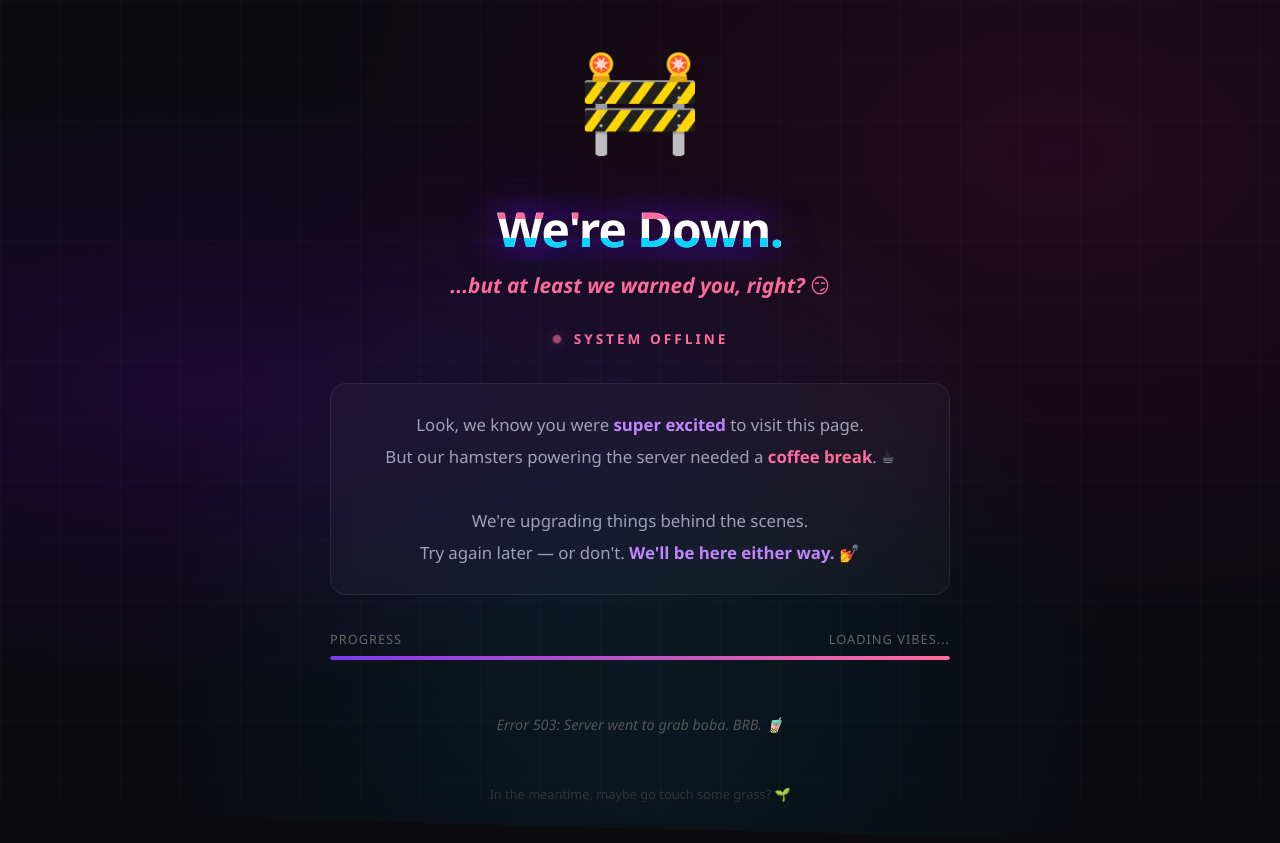
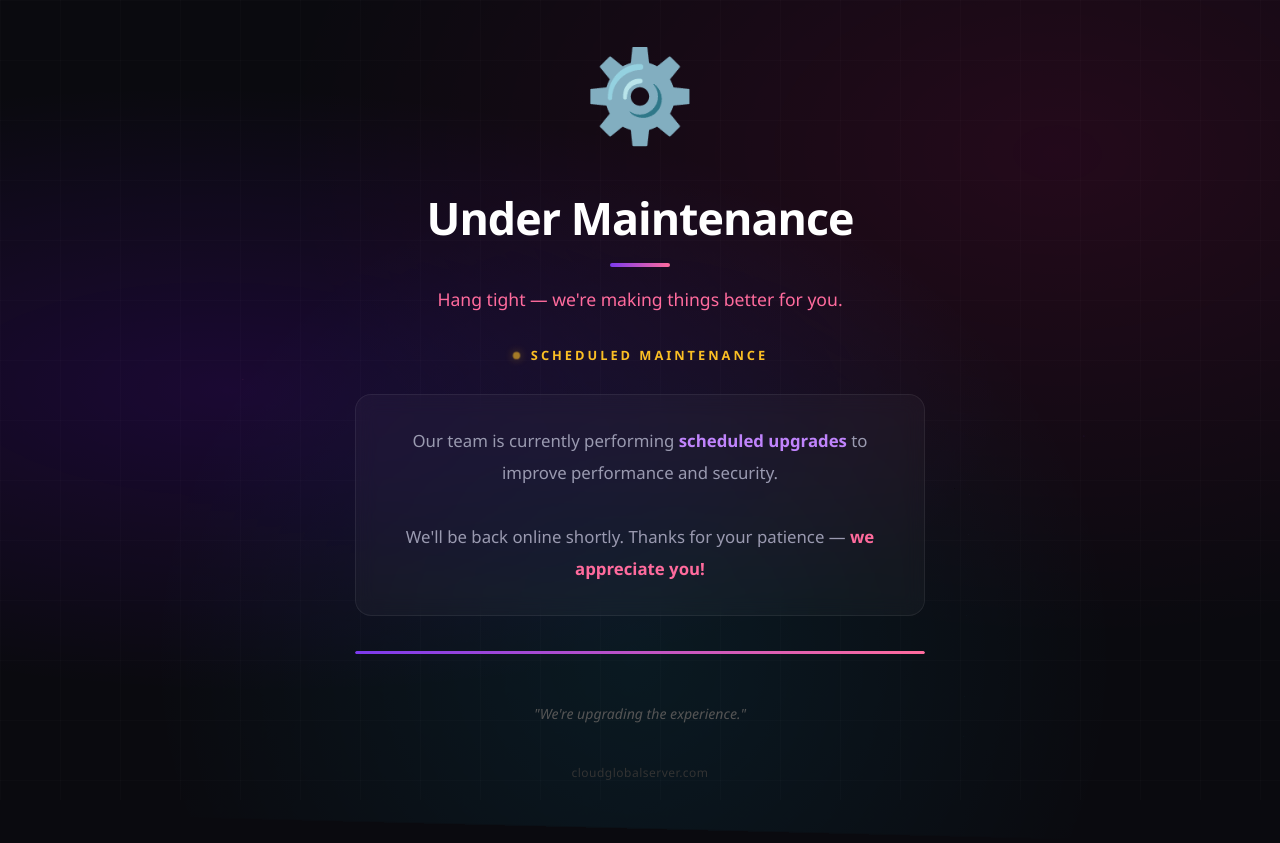
Before and after one commit to tuyuldanbayulnuyul/teswev, a plain HTML site: page index.html in a window 1280 px wide. After the commit the page ends 821 px from the top, so only its background shows below. Drawn offline with Linux system fonts and the light colour scheme.

Commit message:
feat: clean maintenance page - no 404, pure maintenance for all routes

```diff
--- a/index.html
+++ b/index.html
@@ -3,7 +3,7 @@
 <head>
     <meta charset="UTF-8">
     <meta name="viewport" content="width=device-width, initial-scale=1.0">
-    <title>Under Maintenance | We'll Be Back</title>
+    <title>We'll Be Right Back | Maintenance</title>
     <style>
         * {
             margin: 0;
@@ -22,7 +22,6 @@
             position: relative;
         }
 
-        /* Animated gradient background */
         .bg-gradient {
             position: fixed;
             top: 0;
@@ -40,7 +39,6 @@
             100% { transform: scale(1.1) rotate(2deg); }
         }
 
-        /* Grid overlay */
         .grid-overlay {
             position: fixed;
             top: 0;
@@ -48,8 +46,8 @@
             width: 100%;
             height: 100%;
             background-image:
-                linear-gradient(rgba(255,255,255,0.02) 1px, transparent 1px),
-                linear-gradient(90deg, rgba(255,255,255,0.02) 1px, transparent 1px);
+                linear-gradient(rgba(255,255,255,0.015) 1px, transparent 1px),
+                linear-gradient(90deg, rgba(255,255,255,0.015) 1px, transparent 1px);
             background-size: 60px 60px;
             pointer-events: none;
         }
@@ -57,121 +55,113 @@
         .container {
             text-align: center;
             padding: 40px;
-            max-width: 700px;
+            max-width: 650px;
             width: 90%;
             position: relative;
             z-index: 10;
         }
 
-        /* Glitch effect for the emoji */
-        .emoji-container {
-            font-size: 100px;
-            margin-bottom: 20px;
-            position: relative;
+        .icon {
+            font-size: 90px;
+            margin-bottom: 25px;
             display: inline-block;
             animation: float 3s ease-in-out infinite;
         }
 
         @keyframes float {
             0%, 100% { transform: translateY(0px); }
-            50% { transform: translateY(-15px); }
+            50% { transform: translateY(-12px); }
         }
 
-        /* Glowing title */
         h1 {
             color: #ffffff;
-            font-size: 3rem;
-            margin-bottom: 10px;
+            font-size: 2.8rem;
+            margin-bottom: 12px;
             font-weight: 800;
             letter-spacing: -1px;
-            text-shadow: 0 0 40px rgba(120, 0, 255, 0.5);
+            position: relative;
+        }
+
+        h1::after {
+            content: '';
+            display: block;
+            width: 60px;
+            height: 4px;
+            background: linear-gradient(90deg, #7c3aed, #ff6b9d);
+            margin: 15px auto 0;
+            border-radius: 2px;
         }
 
         .subtitle {
             color: #ff6b9d;
-            font-size: 1.3rem;
-            font-weight: 600;
-            margin-bottom: 30px;
-            font-style: italic;
+            font-size: 1.1rem;
+            font-weight: 500;
+            margin-top: 20px;
+            margin-bottom: 35px;
         }
 
-        .roast {
+        .card {
             background: rgba(255, 255, 255, 0.03);
-            border: 1px solid rgba(255, 255, 255, 0.08);
+            border: 1px solid rgba(255, 255, 255, 0.07);
             border-radius: 16px;
-            padding: 25px 30px;
+            padding: 30px;
             margin-bottom: 35px;
             backdrop-filter: blur(10px);
         }
 
-        .roast p {
-            color: #a0a0b8;
+        .card p {
+            color: #9a9ab0;
             font-size: 1.05rem;
             line-height: 1.9;
         }
 
-        .roast .highlight {
+        .card .highlight {
             color: #c084fc;
             font-weight: 600;
         }
 
-        .roast .sassy {
+        .card .accent {
             color: #ff6b9d;
             font-weight: 600;
         }
 
-        /* Animated status bar */
         .status-bar {
             display: flex;
             align-items: center;
             justify-content: center;
-            gap: 12px;
-            margin-bottom: 35px;
+            gap: 10px;
+            margin-bottom: 30px;
         }
 
         .status-dot {
-            width: 10px;
-            height: 10px;
-            background: #ff6b9d;
+            width: 9px;
+            height: 9px;
+            background: #fbbf24;
             border-radius: 50%;
             animation: pulse 1.5s ease-in-out infinite;
-            box-shadow: 0 0 15px rgba(255, 107, 157, 0.6);
+            box-shadow: 0 0 12px rgba(251, 191, 36, 0.6);
         }
 
         @keyframes pulse {
             0%, 100% { opacity: 1; transform: scale(1); }
-            50% { opacity: 0.5; transform: scale(0.8); }
+            50% { opacity: 0.5; transform: scale(0.75); }
         }
 
         .status-text {
-            color: #ff6b9d;
-            font-size: 0.85rem;
+            color: #fbbf24;
+            font-size: 0.8rem;
             text-transform: uppercase;
             letter-spacing: 3px;
             font-weight: 600;
         }
 
-        /* Progress section */
-        .progress-container {
-            margin-bottom: 35px;
-        }
-
-        .progress-label {
-            display: flex;
-            justify-content: space-between;
-            margin-bottom: 8px;
-            color: #666;
-            font-size: 0.8rem;
-            text-transform: uppercase;
-            letter-spacing: 1px;
-        }
-
         .progress-bar {
             width: 100%;
-            height: 4px;
+            height: 3px;
             background: rgba(255,255,255,0.05);
             border-radius: 2px;
             overflow: hidden;
+            margin-bottom: 35px;
         }
 
         .progress-fill {
@@ -188,42 +178,27 @@
             100% { background-position: 200% 0; }
         }
 
-        /* Fun quotes rotation */
         .quotes {
-            margin-bottom: 30px;
-            min-height: 60px;
+            min-height: 50px;
             display: flex;
             align-items: center;
             justify-content: center;
+            margin-bottom: 25px;
         }
 
         .quote {
             color: #555;
-            font-size: 0.9rem;
+            font-size: 0.88rem;
             font-style: italic;
-            opacity: 0;
-            position: absolute;
             transition: opacity 0.5s ease;
         }
 
-        .quote.active {
-            opacity: 1;
-            position: relative;
+        .footer {
+            color: #333;
+            font-size: 0.75rem;
+            letter-spacing: 0.5px;
         }
 
-        /* Footer sass */
-        .footer {
-            color: #333;
-            font-size: 0.8rem;
-            margin-top: 20px;
-        }
-
-        .footer a {
-            color: #7c3aed;
-            text-decoration: none;
-        }
-
-        /* Floating particles */
         .particles {
             position: fixed;
             top: 0;
@@ -242,71 +217,17 @@
         }
 
         @keyframes rise {
-            0% {
-                transform: translateY(100vh) scale(0);
-                opacity: 0;
-            }
-            10% {
-                opacity: 1;
-            }
-            90% {
-                opacity: 0.3;
-            }
-            100% {
-                transform: translateY(-100vh) scale(1);
-                opacity: 0;
-            }
+            0% { transform: translateY(100vh) scale(0); opacity: 0; }
+            10% { opacity: 0.8; }
+            90% { opacity: 0.2; }
+            100% { transform: translateY(-100vh) scale(1); opacity: 0; }
         }
 
-        /* Glitch text effect */
-        .glitch {
-            position: relative;
-        }
-
-        .glitch::before,
-        .glitch::after {
-            content: attr(data-text);
-            position: absolute;
-            top: 0;
-            left: 0;
-            width: 100%;
-            height: 100%;
-        }
-
-        .glitch::before {
-            animation: glitch-1 2s infinite linear alternate-reverse;
-            clip-path: polygon(0 0, 100% 0, 100% 35%, 0 35%);
-            color: #ff6b9d;
-        }
-
-        .glitch::after {
-            animation: glitch-2 2s infinite linear alternate-reverse;
-            clip-path: polygon(0 65%, 100% 65%, 100% 100%, 0 100%);
-            color: #00d4ff;
-        }
-
-        @keyframes glitch-1 {
-            0%, 100% { transform: translateX(0); }
-            20% { transform: translateX(-2px); }
-            40% { transform: translateX(2px); }
-            60% { transform: translateX(-1px); }
-            80% { transform: translateX(1px); }
-        }
-
-        @keyframes glitch-2 {
-            0%, 100% { transform: translateX(0); }
-            20% { transform: translateX(2px); }
-            40% { transform: translateX(-2px); }
-            60% { transform: translateX(1px); }
-            80% { transform: translateX(-1px); }
-        }
-
-        /* Responsive */
         @media (max-width: 600px) {
             h1 { font-size: 2rem; }
-            .subtitle { font-size: 1rem; }
-            .emoji-container { font-size: 70px; }
-            .roast { padding: 20px; }
+            .icon { font-size: 65px; }
+            .card { padding: 20px; }
+            .subtitle { font-size: 0.95rem; }
         }
     </style>
 </head>
@@ -316,51 +237,43 @@
     <div class="particles" id="particles"></div>
 
     <div class="container">
-        <div class="emoji-container">🚧</div>
+        <div class="icon">⚙️</div>
 
-        <h1 class="glitch" data-text="We're Down.">We're Down.</h1>
-        <p class="subtitle">...but at least we warned you, right? 😏</p>
+        <h1>Under Maintenance</h1>
+        <p class="subtitle">Hang tight — we're making things better for you.</p>
 
         <div class="status-bar">
             <div class="status-dot"></div>
-            <span class="status-text">System Offline</span>
+            <span class="status-text">Scheduled Maintenance</span>
         </div>
 
-        <div class="roast">
+        <div class="card">
             <p>
-                Look, we know you were <span class="highlight">super excited</span> to visit this page.
-                <br>But our hamsters powering the server needed a <span class="sassy">coffee break</span>. ☕
+                Our team is currently performing <span class="highlight">scheduled upgrades</span> to improve performance and security.
                 <br><br>
-                We're upgrading things behind the scenes.
-                <br>Try again later — or don't. <span class="highlight">We'll be here either way.</span> 💅
+                We'll be back online shortly. Thanks for your patience — <span class="accent">we appreciate you!</span>
             </p>
         </div>
 
-        <div class="progress-container">
-            <div class="progress-label">
-                <span>Progress</span>
-                <span>Loading vibes...</span>
-            </div>
-            <div class="progress-bar">
-                <div class="progress-fill"></div>
-            </div>
+        <div class="progress-bar">
+            <div class="progress-fill"></div>
         </div>
 
         <div class="quotes">
-            <p class="quote active" id="quote">Loading witty comeback...</p>
+            <p class="quote" id="quote">"Good things take time."</p>
         </div>
 
         <div class="footer">
-            <p>In the meantime, maybe go touch some grass? 🌱</p>
+            <p>cloudglobalserver.com</p>
         </div>
     </div>
 
     <script>
-        // Floating particles
+        // Particles
         const particlesContainer = document.getElementById('particles');
-        const colors = ['rgba(124, 58, 237, 0.4)', 'rgba(255, 107, 157, 0.3)', 'rgba(0, 212, 255, 0.2)'];
+        const colors = ['rgba(124, 58, 237, 0.35)', 'rgba(255, 107, 157, 0.25)', 'rgba(0, 212, 255, 0.2)'];
 
-        for (let i = 0; i < 30; i++) {
+        for (let i = 0; i < 25; i++) {
             const particle = document.createElement('div');
             particle.classList.add('particle');
             particle.style.left = Math.random() * 100 + '%';
@@ -372,29 +285,25 @@
             particlesContainer.appendChild(particle);
         }
 
-        // Rotating sassy quotes
+        // Rotating quotes
         const quotes = [
-            "\"Have you tried turning it off and on again?\" — Every IT guy ever 🙄",
-            "Error 503: Server went to grab boba. BRB. 🧋",
-            "Our developers are fixing bugs... or creating new ones. Who knows? 🤷",
-            "This page is more unavailable than your crush. 💔",
-            "We're not broken, we're just ✨under construction✨",
-            "Plot twist: the maintenance IS the content. 🎭",
-            "If you refresh 100 times, nothing will change. Trust us. 😂",
-            "Our server said 'I need a mental health day.' We respect that. 🧘",
-            "You could've spent this time learning to code... just saying. 👀",
-            "Roses are red, servers are blue, this site is down, nothing you can do. 🌹"
+            "\"Good things take time.\"",
+            "\"We're upgrading the experience.\"",
+            "\"Almost there... stay tuned.\"",
+            "\"Building something awesome for you.\"",
+            "\"Quality takes effort — we're on it.\"",
+            "\"Back soon, better than ever.\"",
         ];
 
         let currentQuote = 0;
         const quoteEl = document.getElementById('quote');
 
         setInterval(() => {
-            quoteEl.classList.remove('active');
+            quoteEl.style.opacity = '0';
             setTimeout(() => {
                 currentQuote = (currentQuote + 1) % quotes.length;
                 quoteEl.textContent = quotes[currentQuote];
-                quoteEl.classList.add('active');
+                quoteEl.style.opacity = '1';
             }, 500);
         }, 4000);
     </script>
```
Also changed, not shown: 404.html (+122 -126 lines).
